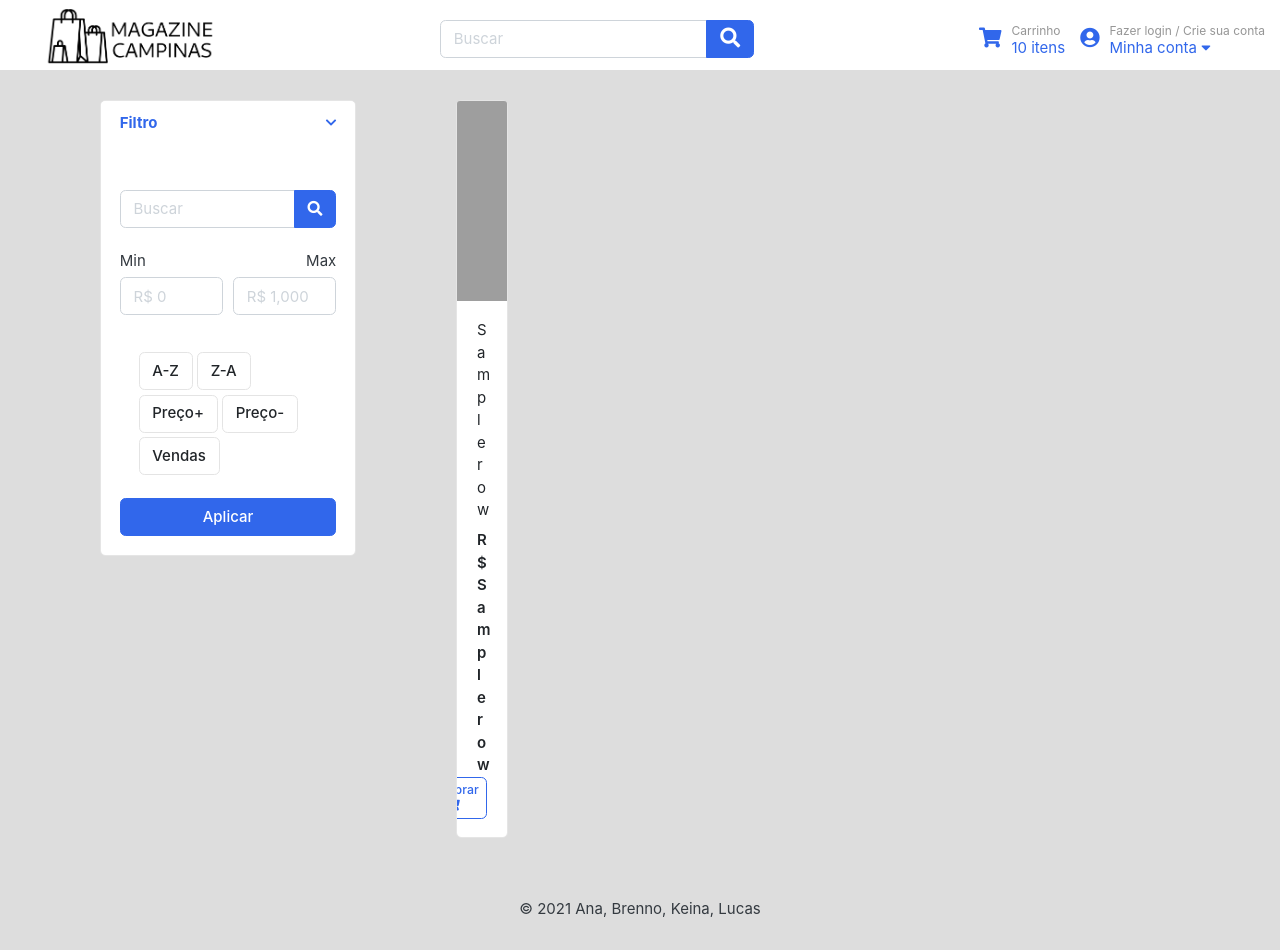
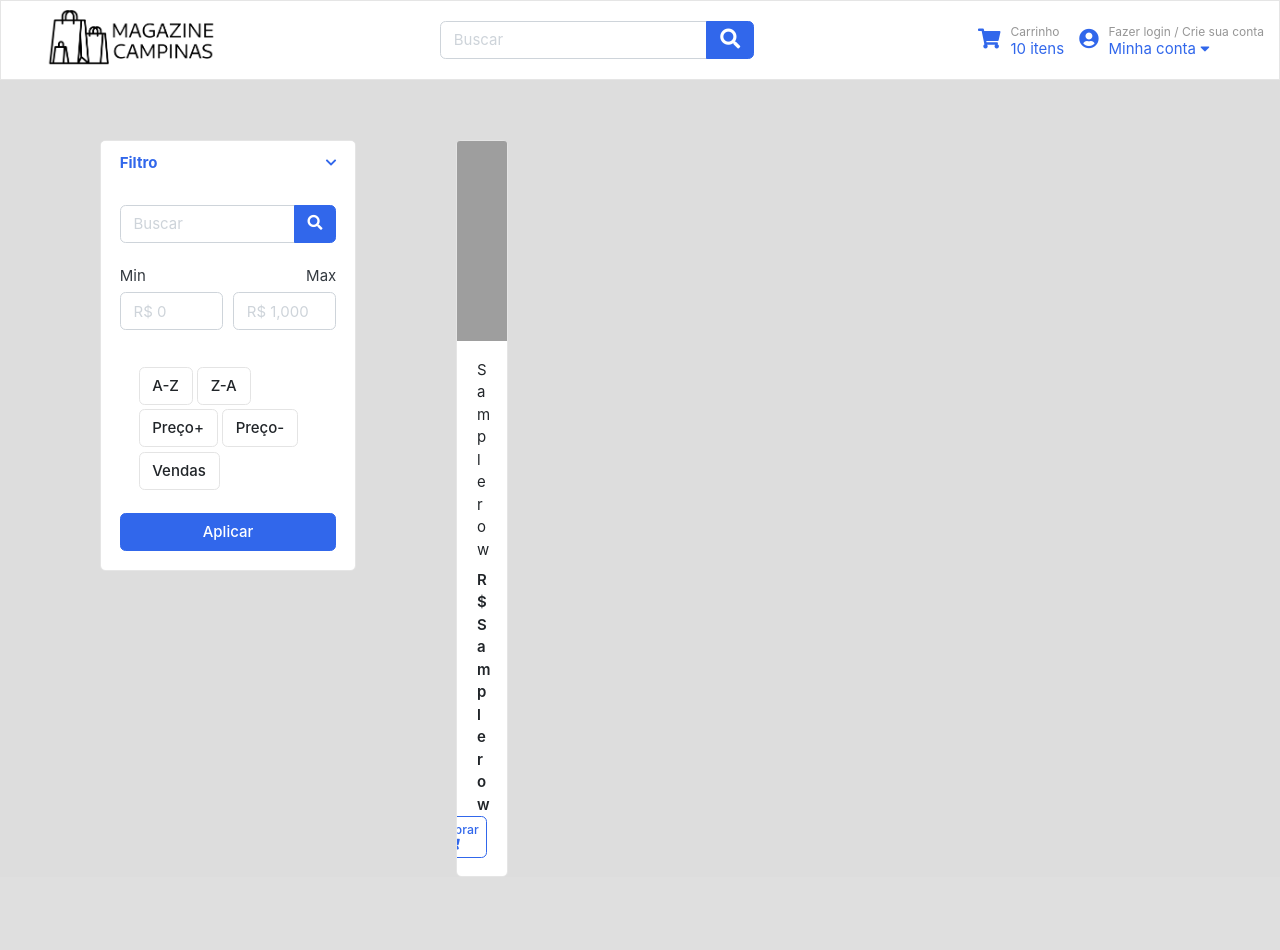
Before and after one commit to Syndelis/flask-market-place, a Flask app: template templates/index.html in a window 1280 px wide. After the commit the page ends 876 px from the top, so only its background shows below. Run offline with Flask 2, Linux system fonts and the light colour scheme; the template is opened without the code that fills it: most values are stand-ins (such as "Sample title", 1, 10 or a date in 2020); some libraries are stand-ins or nearby versions; some web fonts are replaced; grey boxes are pictures that could not be loaded.

Commit message:
Alterações CSS

```diff
--- a/static/styles/login.css
+++ b/static/styles/login.css
@@ -10,6 +10,7 @@ header {
     display: flex;
     align-items: center;
     justify-content: center;
+    /* background-color: #d6d6d6; */
 }
 
 header img{
--- a/static/styles/style-ec.css
+++ b/static/styles/style-ec.css
@@ -7,7 +7,6 @@ a {
 }
 
 header {
-    height: 70px;
     background-color: #fff;
 }
 
@@ -18,6 +17,7 @@ header {
 
 .navbar {
     display: flex;
+    border: 1px solid rgba(0, 0, 0, 0.1);
 }
 
 .navbar-logo {
@@ -131,6 +131,7 @@ body {
     background-color: #ddd;
 }
 
+
 .everything-container {
     background-color: #ddd;
     display: flex;
@@ -145,7 +146,6 @@ body {
     display: flex;
     justify-content: space-between;
     /* max-width: 1200px */
-
 }
 
 .sidebar {
@@ -177,10 +177,12 @@ body {
     display: flex;
 }
 
+
 footer {
     display: flex;
-    margin-top: 40px;
+    margin-top: 300px;
     margin-bottom: 30px;
+    align-items: center;
     justify-content: center;
     background-color: #ddd;
 }
--- a/static/styles/ui-ec.css
+++ b/static/styles/ui-ec.css
@@ -5,6 +5,8 @@
 html {
   font-family: "Inter", sans-serif;
   font-size: 15px;
+  background-color: #fff;
+
 }
 
 /* ========================
@@ -860,6 +862,10 @@ a[class*=card]:hover .title {
 }
 
 /* GRID STYLE PRODUCT ITEM */
+.card {
+  top: 30px;
+}
+
 .card-product-grid {
   margin-bottom: 20px;
 }
@@ -1353,6 +1359,7 @@ a[class*=card]:hover .title {
 
 /* ================== PAGE DETAILS ==================  */
 .gallery-wrap .img-big-wrap {
+  margin-top: 20px;
   margin-bottom: 10px;
   border-radius: 0.37rem;
   overflow: hidden;
--- a/templates/base.html
+++ b/templates/base.html
@@ -70,7 +70,7 @@
 		</div>
 </header>
 
-<body>
+<body class=main-body>
     {% block body %}
     {% endblock body %}
 
@@ -83,8 +83,4 @@
 
 </body>
 
-<footer>
-	<p>© 2021 Ana, Brenno, Keina, Lucas </p>
-</footer>
-
 </html>
--- a/templates/login.html
+++ b/templates/login.html
@@ -9,7 +9,6 @@
         <link href="/static/styles/ui-ec.css" rel="stylesheet" type="text/css">
         <link href="/static/styles/responsive-ec.css" rel="stylesheet" type="text/css">
         <link href="/static/styles/all-ec.min.css" rel="stylesheet" type="text/css">
-        <link href="/static/styles/style-ec.css" rel="stylesheet" type="text/css">
         <link rel="stylesheet" href="https://cdn.jsdelivr.net/gh/fancyapps/fancybox@3.5.7/dist/jquery.fancybox.min.css" />
         <link href="https://fonts.googleapis.com/css2?family=Poppins:wght@300;400&display=swap" rel="stylesheet">
         <link href="static/styles/login.css" rel="stylesheet">
```
